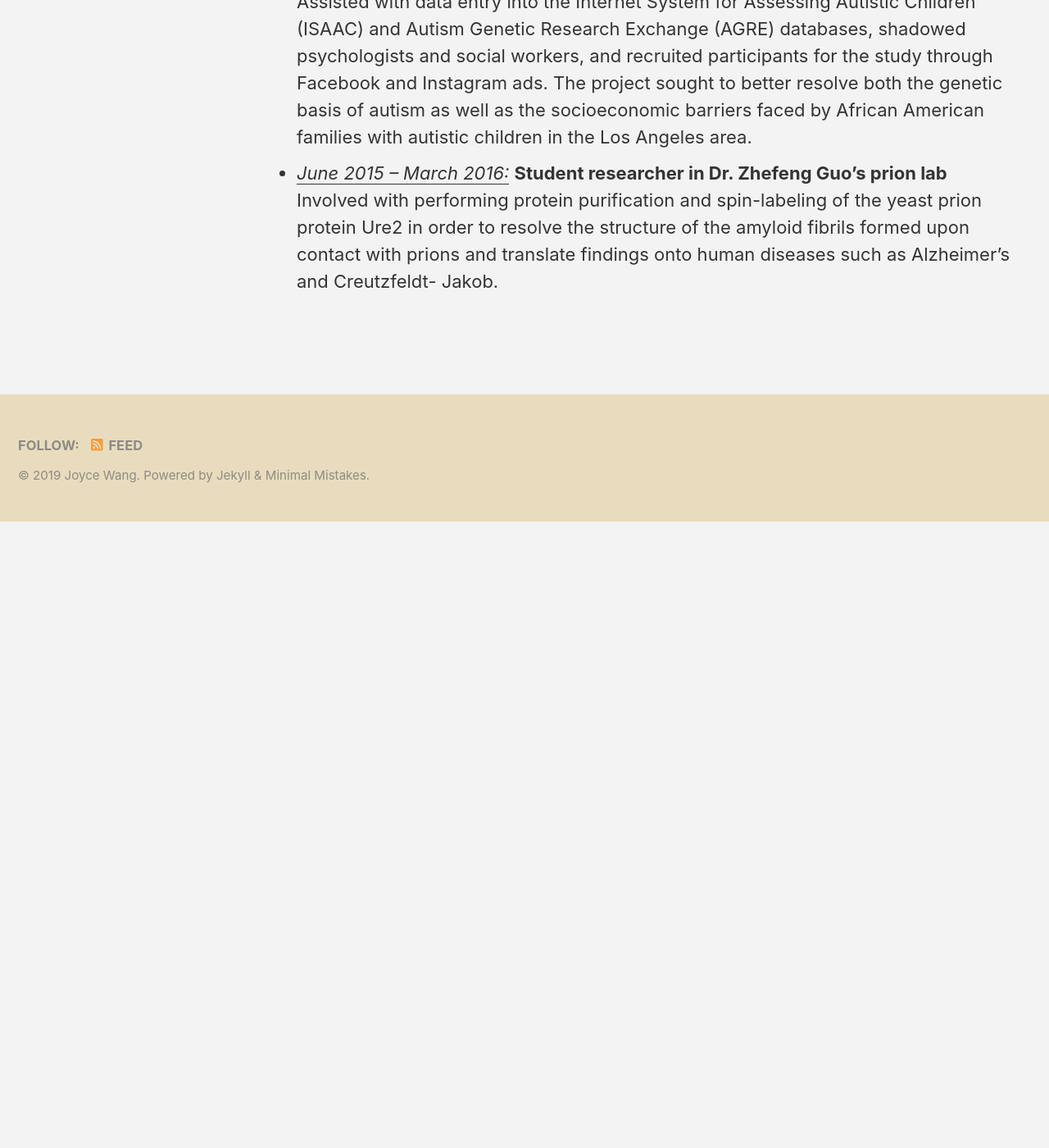
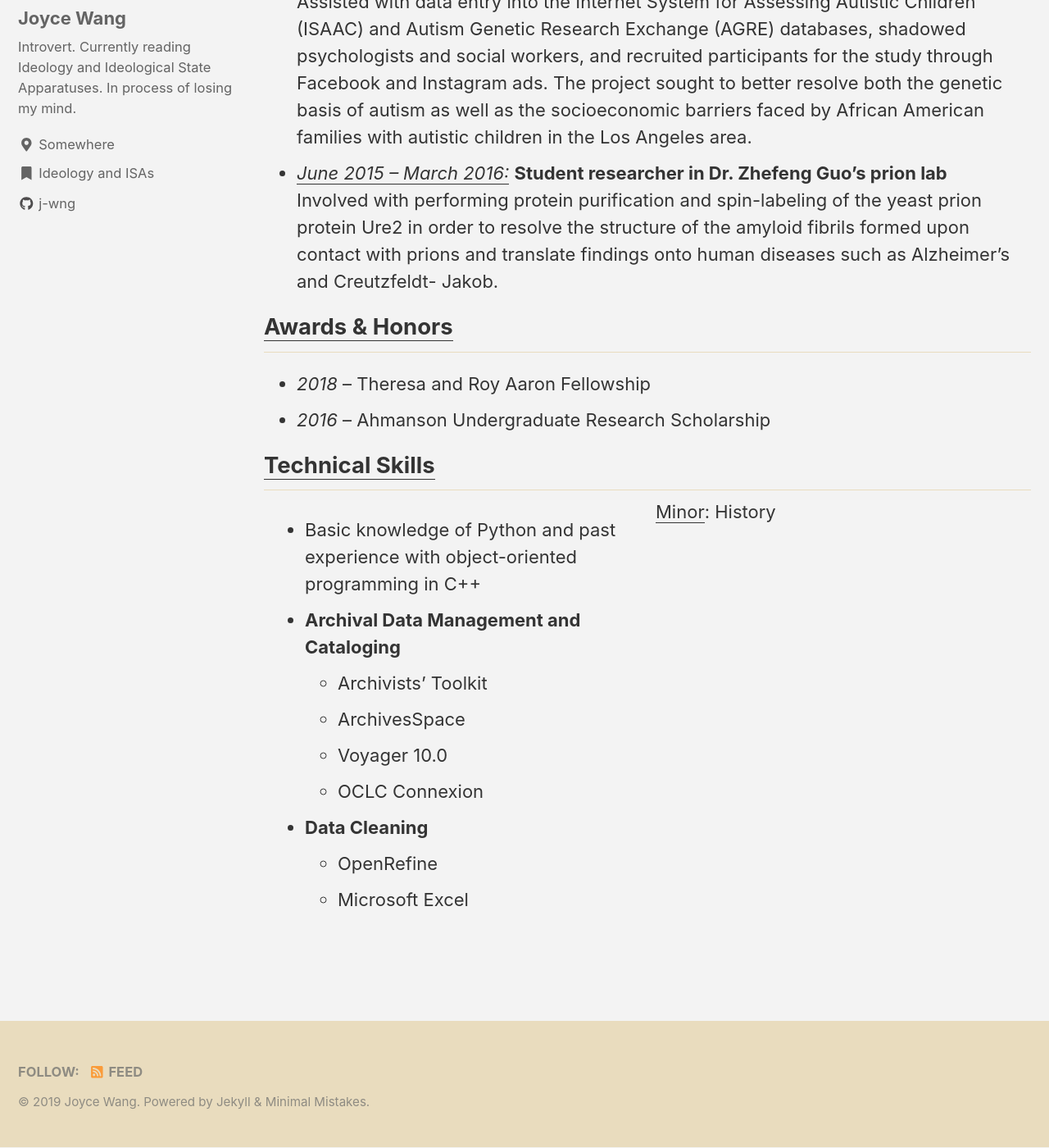
Before and after one commit to j-wng/portfolio, a Jekyll site: the page built from _pages/cv_courses.html, in a window 1280 px wide and 1400 px high, scrolled down 2673 px. Shown: the whole window at 82% size. Built offline with Jekyll 4.4.1, drawn with Linux system fonts in a browser that asks for light colours; cached includes are drawn as plain includes; nearby versions of some CDN libraries; before the commit the page ends 3309 px from its top, so only the background shows below that.

Commit message:
Update cv_courses.html

```diff
--- a/_pages/cv_courses.html
+++ b/_pages/cv_courses.html
@@ -124,3 +124,34 @@
   Involved with performing protein purification and spin-labeling of the yeast prion protein Ure2 in order to resolve the structure of the amyloid fibrils formed upon contact with prions and translate findings onto human diseases such as Alzheimer’s and Creutzfeldt- Jakob.
   </li>
 </ul>
+
+<h2><u>Awards & Honors</u></h2>
+<ul>
+  <li><i>2018</i> – Theresa and Roy Aaron Fellowship</li>
+  <li><i>2016</i> – Ahmanson Undergraduate Research Scholarship</li>
+</ul>
+
+<h2><u>Technical Skills</u></h2>
+
+<div class="row">
+  <div class="column" style="background-color:#F3F3F3;">
+    <ul>
+    <li>Basic knowledge of Python and past experience with object-oriented programming in C++</li>
+    <li><b>Archival Data Management and Cataloging</b></li>
+      <ul>
+        <li>Archivists’ Toolkit</li>
+        <li>ArchivesSpace</li>
+        <li>Voyager 10.0</li>
+        <li>OCLC Connexion</li>
+      </ul>
+    <li><b>Data Cleaning</b></li>
+      <ul>
+        <li>OpenRefine</li>
+        <li>Microsoft Excel</li>
+      </ul>
+    </ul>
+  </div>
+  <div class="column" style="background-color:#F3F3F3;">
+     <u>Minor</u>: History
+  </div>
+</div>
```
